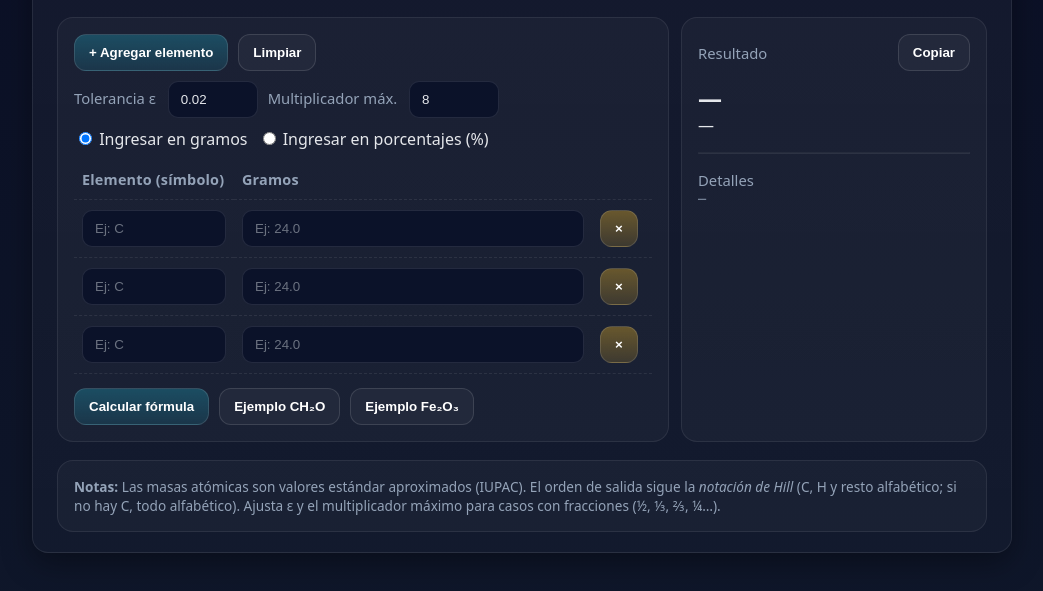
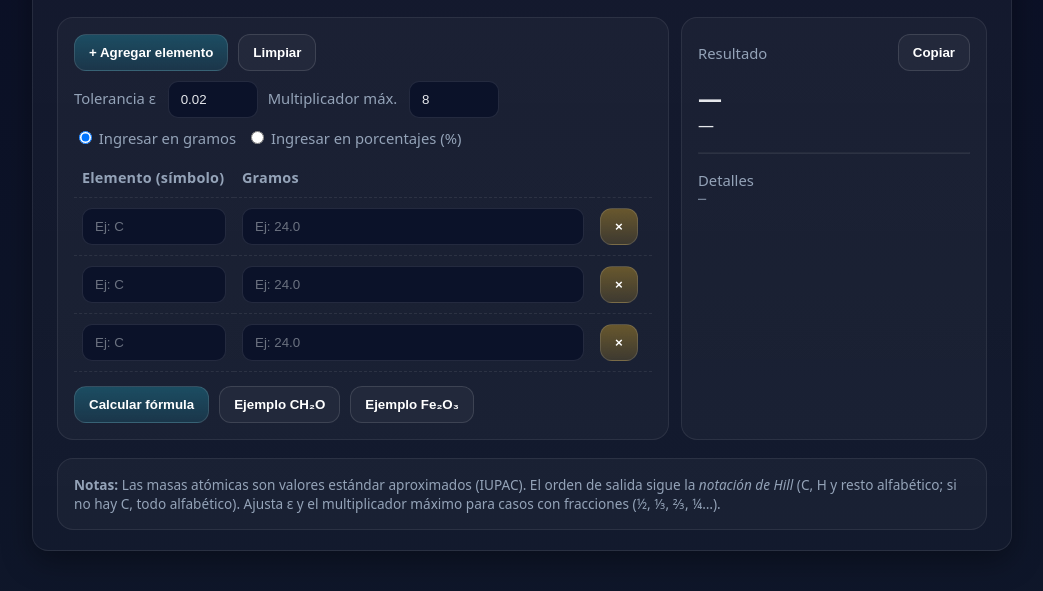
Before and after one commit to Xavi0201/formula-emp-rica, a plain HTML site: page index.html in a window 1280 px wide. Shown: the part 121-712 px from the top of the page, without its empty margins (118-1161 px from the left). Drawn offline with nearby package versions, Linux system fonts and the light colour scheme.

```diff
--- a/index.html
+++ b/index.html
@@ -243,11 +243,11 @@
                       style="width: 90px; margin-left: 8px"
                     />
                   </label>
-                  <label
+                  <label class="muted"
                     ><input type="radio" name="mode" value="grams" checked />
                     Ingresar en gramos</label
                   >
-                  <label
+                  <label class="muted"
                     ><input type="radio" name="mode" value="percent" /> Ingresar
                     en porcentajes (%)</label
                   >
```
